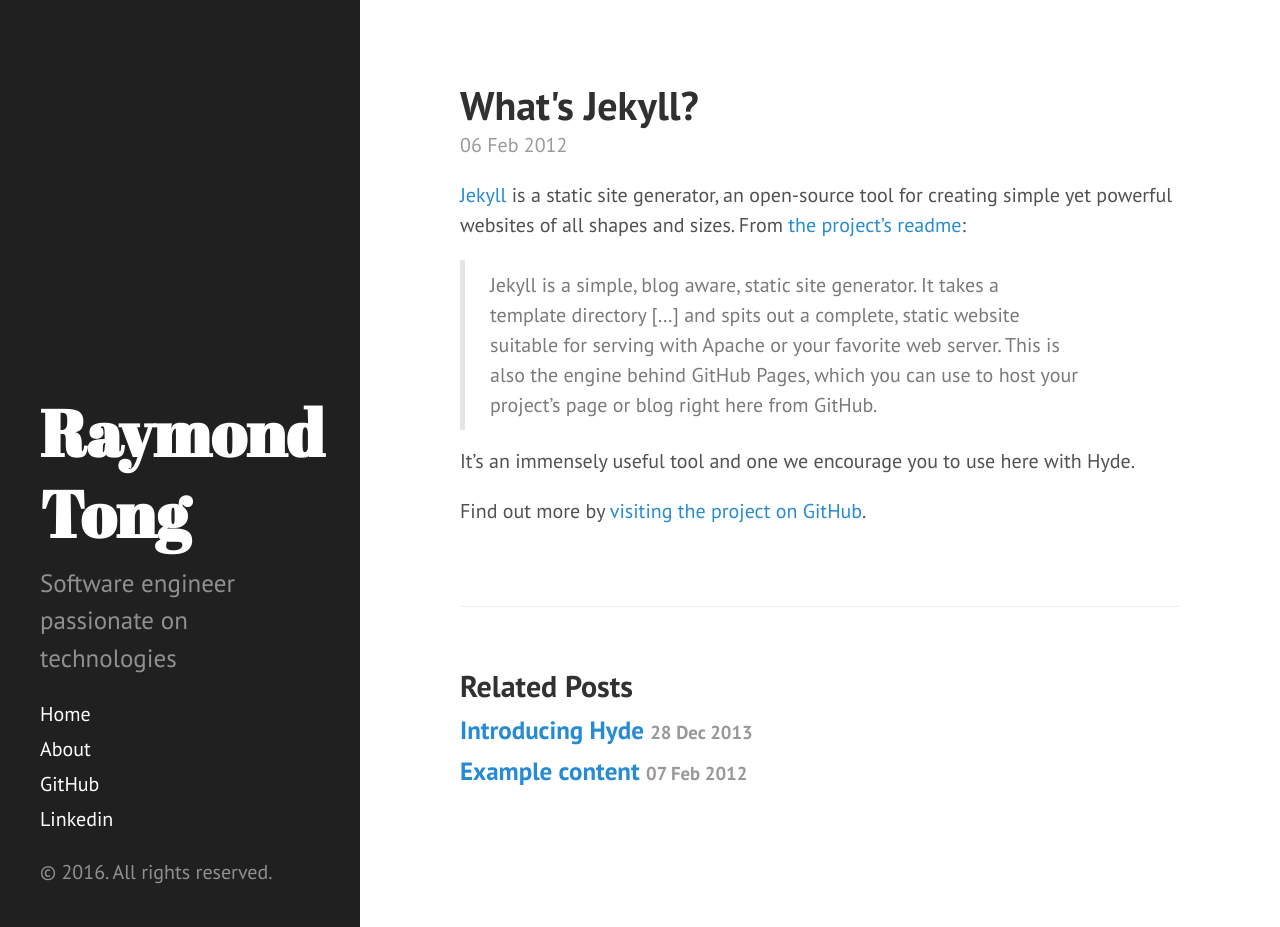
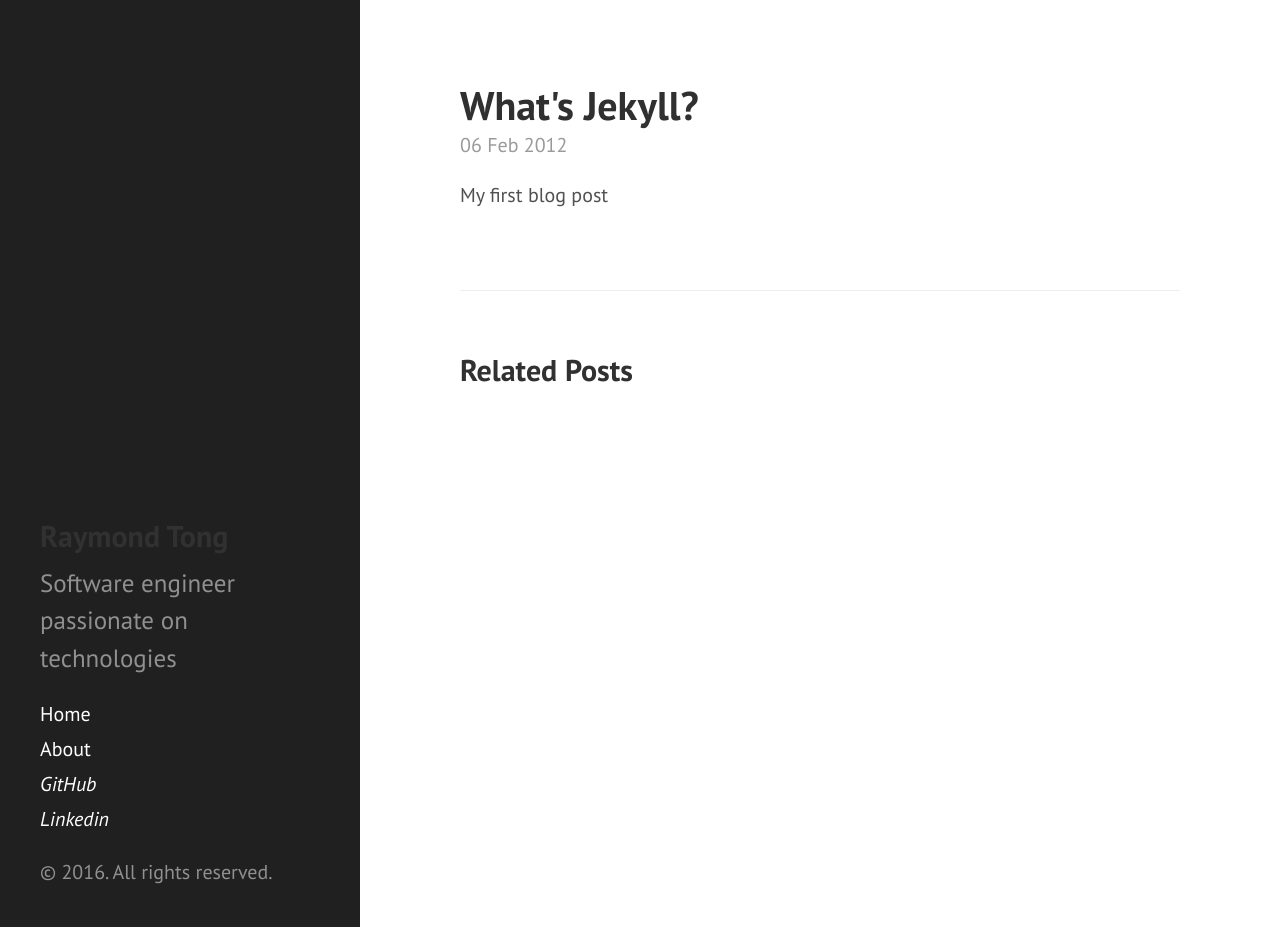
Before and after one commit to raytong82/raytong8, a Jekyll site: the page built from _posts/2012-02-06-whats-jekyll.md, in a window 1280 px wide and 927 px high. Built offline with Jekyll 4.4.1, drawn with Linux system fonts in a browser that asks for light colours; Markdown is read by kramdown in place of the engine named in the settings.

```diff
--- a/_includes/sidebar.html
+++ b/_includes/sidebar.html
@@ -1,11 +1,9 @@
 <div class="sidebar">
   <div class="container sidebar-sticky">
     <div class="sidebar-about">
-      <h1>
-        <a href="{{ site.baseurl }}">
-          {{ site.title }}
-        </a>
-      </h1>
+      <h2>
+        {{ site.title }}
+      </h2>
       <p class="lead">{{ site.description }}</p>
     </div>
 
@@ -25,12 +23,8 @@
         {% endif %}
       {% endfor %}
 
-      {% if site.github != null %}
-      <a class="sidebar-nav-item" href="http://github.com/{{ site.github }}">GitHub</a>
-      {% endif %}
-      {% if site.github != null %}
-      <a class="sidebar-nav-item" href="http://www.linkedin.com/in/{{ site.linkedin }}">Linkedin</a>
-      {% endif %}
+      {% if site.github != null %}<a class="sidebar-nav-item" href="http://github.com/{{ site.github }}"><i class="svg-icon linkedin">GitHub</i></a>{% endif %}
+      {% if site.github != null %}<a class="sidebar-nav-item" href="http://www.linkedin.com/in/{{ site.linkedin }}"><i class="svg-icon linkedin">Linkedin</i></a>{% endif %}
     </nav>
 
     <p>&copy; {{ site.time | date: '%Y' }}. All rights reserved.</p>
--- a/_posts/2012-02-06-whats-jekyll.md
+++ b/_posts/2012-02-06-whats-jekyll.md
@@ -3,10 +3,4 @@ layout: post
 title: What's Jekyll?
 ---
 
-[Jekyll](http://jekyllrb.com) is a static site generator, an open-source tool for creating simple yet powerful websites of all shapes and sizes. From [the project's readme](https://github.com/mojombo/jekyll/blob/master/README.markdown):
-
-  > Jekyll is a simple, blog aware, static site generator. It takes a template directory [...] and spits out a complete, static website suitable for serving with Apache or your favorite web server. This is also the engine behind GitHub Pages, which you can use to host your project’s page or blog right here from GitHub.
-
-It's an immensely useful tool and one we encourage you to use here with Hyde.
-
-Find out more by [visiting the project on GitHub](https://github.com/mojombo/jekyll).
+My first blog post
```
Also changed, not shown: _posts/2012-02-07-example-content.md (deleted, +0 -138 lines), _posts/2013-12-28-introducing-hyde.md (deleted, +0 -37 lines).
